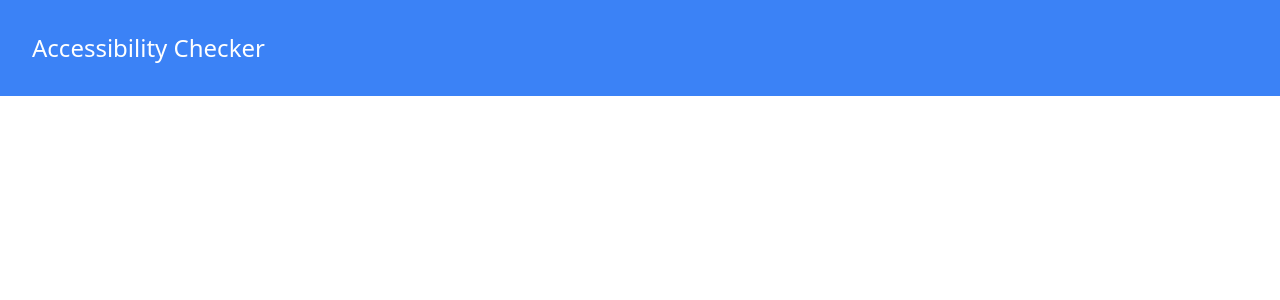
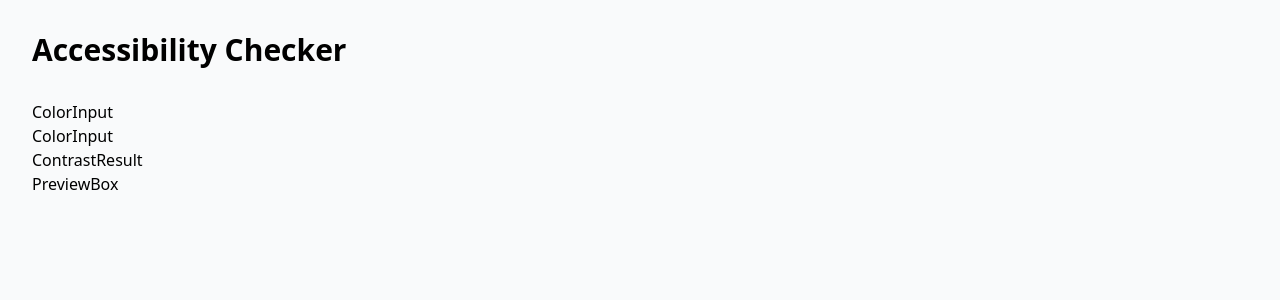
Before and after one commit to Jos-Elio/accessibility-checker, a React (Vite) app: page / in a window 1280 px wide. Shown: the top 300 px of the page. Built offline with nearby package versions, Linux system fonts and the light colour scheme.

Commit message:
component structure created

```diff
--- a/src/App.jsx
+++ b/src/App.jsx
@@ -1,7 +1,19 @@
+import { useState } from 'react'
+import ColorInput from './components/ColorInput'
+import ContrastResult from './components/ContrastResult'
+import PreviewBox from './components/PreviewBox'
+
 function App() {
+  const [color1, setColor1] = useState('#ffffff')
+  const [color2, setColor2] = useState('#000000')
+
   return (
-    <div className="bg-blue-500 text-white p-8 text-2xl">
-      Accessibility Checker
+    <div className="min-h-screen bg-gray-50 p-8">
+      <h1 className="text-3xl font-bold mb-8">Accessibility Checker</h1>
+      <ColorInput color={color1} setColor={setColor1} label="Background" />
+      <ColorInput color={color2} setColor={setColor2} label="Text" />
+      <ContrastResult color1={color1} color2={color2} />
+      <PreviewBox color1={color1} color2={color2} />
     </div>
   )
 }
--- /dev/null
+++ b/src/components/ColorBlindSimulation.jsx
@@ -0,0 +1,5 @@
+function ColorBlindSimulation () {
+    return <div>ColorBlindSimulation</div>
+}
+
+export default ColorBlindSimulation
--- /dev/null
+++ b/src/components/ColorInput.jsx
@@ -0,0 +1,5 @@
+function ColorInput() {
+    return <div>ColorInput</div>
+}
+
+export default ColorInput
--- /dev/null
+++ b/src/components/ContrastResult.jsx
@@ -0,0 +1,5 @@
+function ContrastResult() {
+    return <div>ContrastResult</div>
+}
+
+export default ContrastResult
--- /dev/null
+++ b/src/components/PreviewBox.jsx
@@ -0,0 +1,5 @@
+function PreviewBox() {
+    return <div>PreviewBox</div>
+}
+
+export default PreviewBox
```
